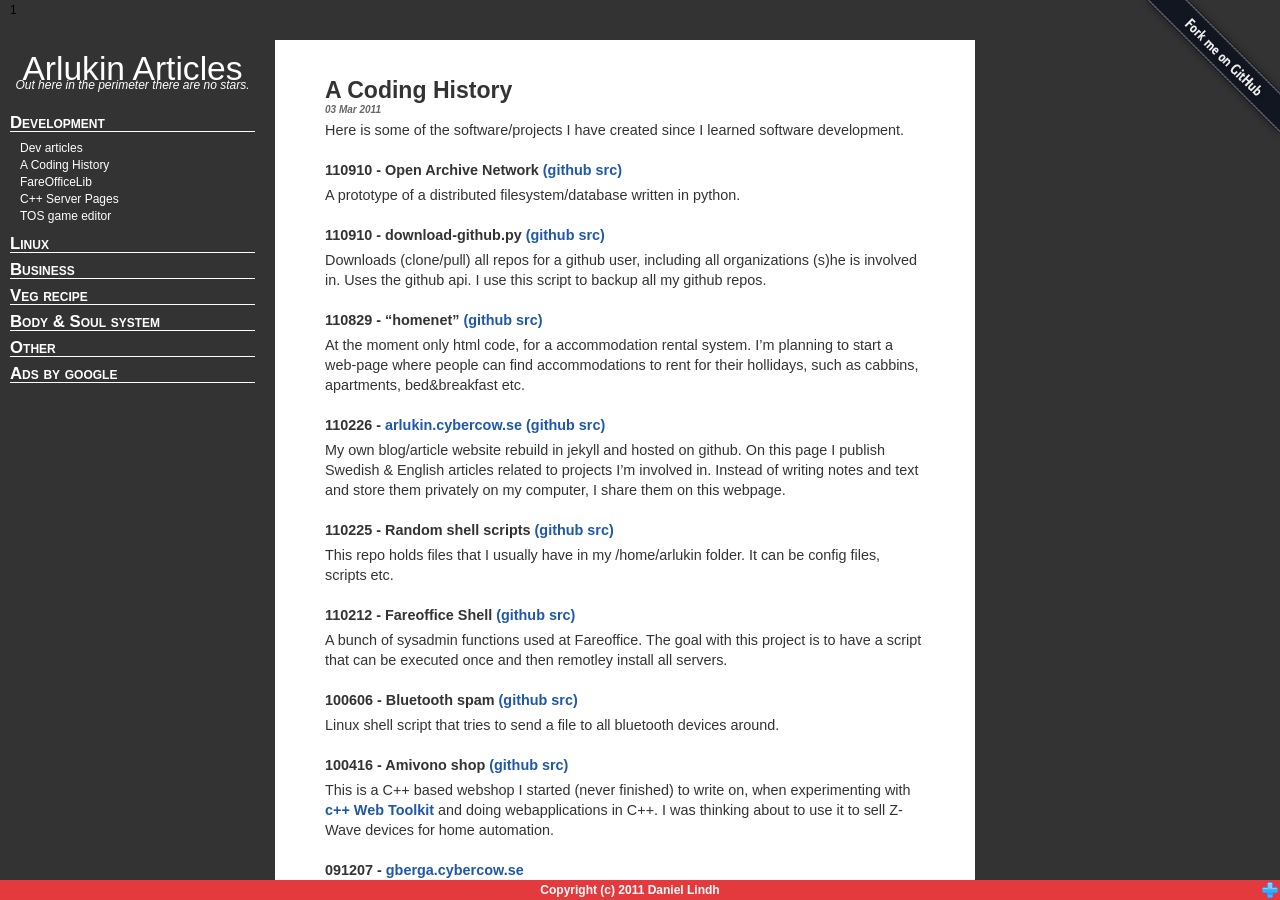
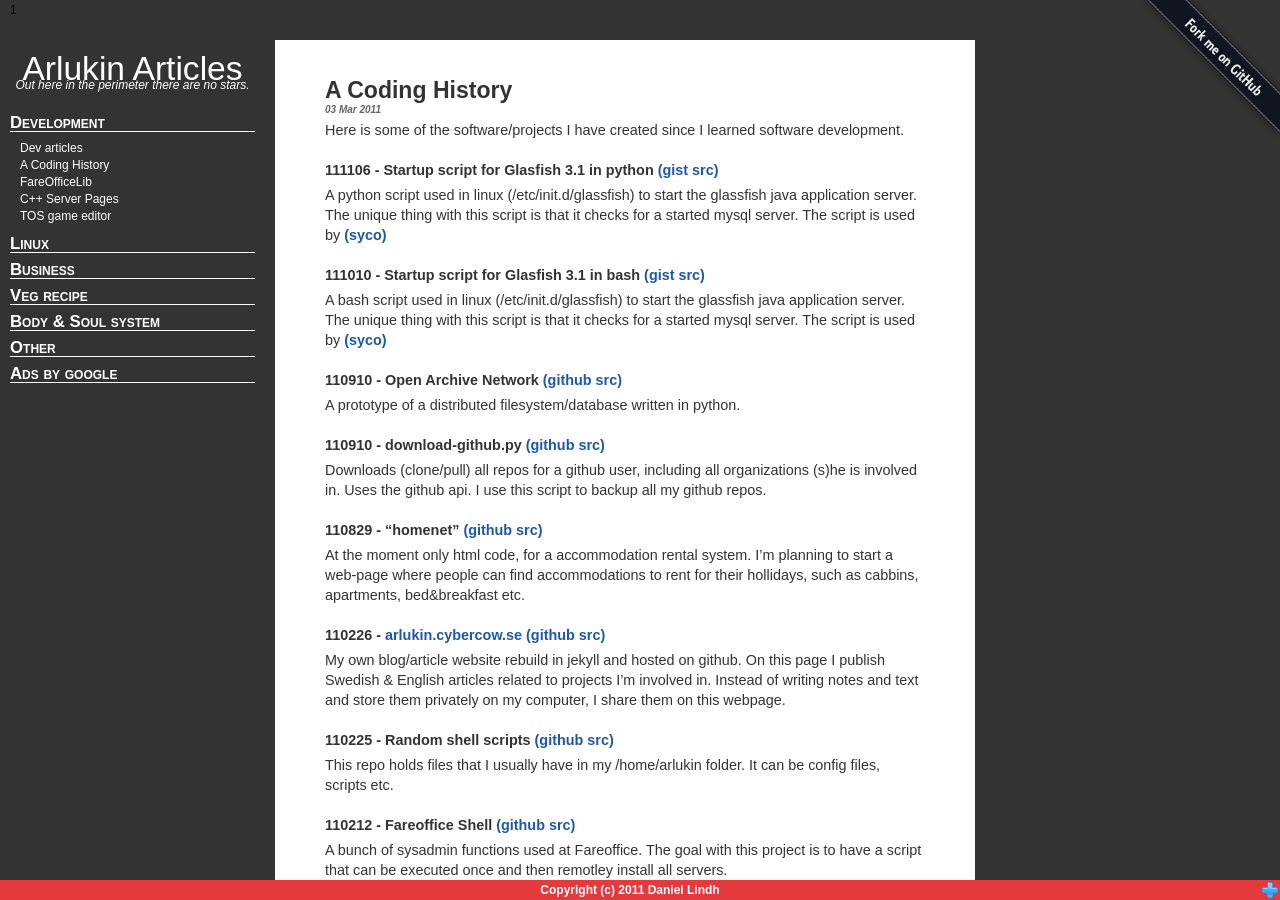
Before and after one commit to arlukin/arlukin.github.io, a Jekyll site: the page built from posts/development/_posts/2011-02-31-a-coding-history.md, in a window 1280 px wide and 900 px high. Built offline with Jekyll 4.4.1, drawn with Linux system fonts in a browser that asks for light colours; Markdown is read by kramdown in place of the engine named in the settings; comment, search, counter and statistics services are not loaded.

Commit message:
Update posts/development/_posts/2011-02-31-a-coding-history.md

```diff
--- a/posts/development/_posts/2011-02-31-a-coding-history.md
+++ b/posts/development/_posts/2011-02-31-a-coding-history.md
@@ -5,6 +5,12 @@ title: A Coding History
 
 Here is some of the software/projects I have created since I learned
 software development.
+
+#### 111106 - Startup script for Glasfish 3.1 in python [(gist src)](https://gist.github.com/1342260)
+A python script used in linux (/etc/init.d/glassfish) to start the glassfish java application server. The unique thing with this script is that it checks for a started mysql server. The script is used by [(syco)](github.com/systemconsole/syco)
+
+#### 111010 - Startup script for Glasfish 3.1 in bash [(gist src)](https://gist.github.com/1342253)
+A bash script used in linux (/etc/init.d/glassfish) to start the glassfish java application server. The unique thing with this script is that it checks for a started mysql server. The script is used by [(syco)](github.com/systemconsole/syco)
 
 #### 110910 - Open Archive Network [(github src)](https://github.com/oan/oand)
 A prototype of a distributed filesystem/database written in python.
```
